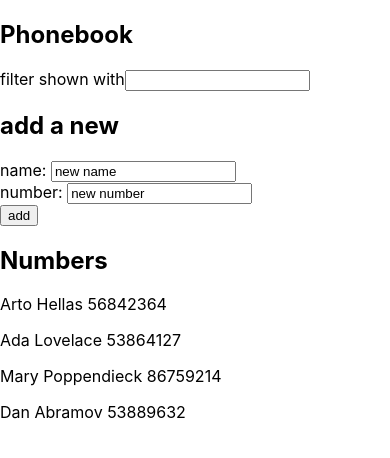
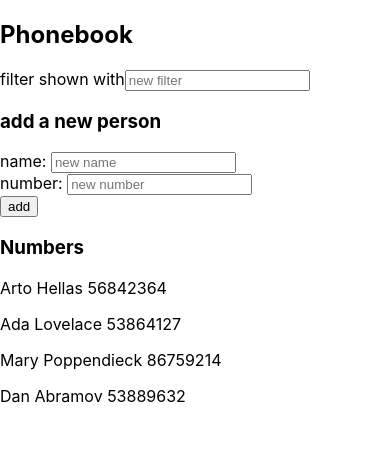
Before and after one commit to KevinPolanco/FullStackOpenReact, a React (Create React App) app in the folder part2/phonebook/: page / in a window 390 px wide. Shown: the top 458 px of the page. Built offline with nearby package versions, Linux system fonts and the light colour scheme.

Commit message:
2.10:phonebook steap 5

```diff
--- a/part2/phonebook/src/App.js
+++ b/part2/phonebook/src/App.js
@@ -1,5 +1,7 @@
 import React, { useState } from 'react'
-import Numbers from './components/Numbers'
+import Filter from './components/Filter'
+import PersonForm from './components/PersonForm'
+import Persons  from './components/Persons '
 
 const App = () => {
   const [ persons, setPersons ] = useState([
@@ -9,8 +11,8 @@ const App = () => {
     { name: 'Dan Abramov', number: 53889632, id: 4 },
   ])
 
-  const [ newName, setNewName ] = useState('new name')
-  const [ newNumber, setNewNumber ] = useState('new number')
+  const [ newName, setNewName ] = useState('')
+  const [ newNumber, setNewNumber ] = useState('')
   const [ newFilter, setNewFilter ] = useState('')
 
   const addNumber = (event) => {
@@ -19,6 +21,8 @@ const App = () => {
     const allName = persons.map(peroson => peroson.name)
     const includesName = allName.includes(newName)
 
+    if(!newName) return alert(`name missing`)
+    if(!newNumber) return alert(`number missing`)
     if(includesName) return alert(`${newName}  is already added to phonebook`)
     if(newNumber.length < 8) return alert(`the number must be 8 digits`)
 
@@ -46,18 +50,19 @@ const App = () => {
   return (
     <div>
       <h2>Phonebook</h2>
-      <div>filter shown with<input onChange={handleFilterChange}/></div>
+      <Filter handleFilterChange={handleFilterChange}/>
 
-      <h2>add a new</h2>
-      <form onSubmit={addNumber}>
-        <div>name: <input value={newName}  onChange={handleNameChange}/></div>
-        <div>number: <input value={newNumber} onChange={handleNumberChange}/></div>
-        <div>
-          <button type="submit">add</button>
-        </div>
-      </form>
-      <h2>Numbers</h2>
-      <Numbers persons={persons} newFilter={newFilter}/>
+      <h3>add a new person</h3>
+      <PersonForm
+        addNumber={addNumber}
+        newName={newName}
+        handleNameChange={handleNameChange}
+        newNumber={newNumber}
+        handleNumberChange={handleNumberChange}
+      />
+
+      <h3>Numbers</h3>
+      <Persons persons={persons} newFilter={newFilter}/>
     </div>
 
   )
--- /dev/null
+++ b/part2/phonebook/src/components/Filter.js
@@ -0,0 +1,13 @@
+const Filter = ({ handleFilterChange }) => {
+  return (
+    <div>
+      filter shown with
+      <input
+        placeholder="new filter"
+        onChange={handleFilterChange}
+      />
+    </div>
+  );
+};
+
+export default Filter;
--- /dev/null
+++ b/part2/phonebook/src/components/PersonForm.js
@@ -0,0 +1,15 @@
+const PersonForm = ({addNumber, newName, handleNameChange, newNumber, handleNumberChange}) => {
+  return (
+    <>
+      <form onSubmit={addNumber}>
+        <div>name: <input placeholder="new name" value={newName}  onChange={handleNameChange}/></div>
+        <div>number: <input placeholder="new number" value={newNumber} onChange={handleNumberChange}/></div>
+        <div>
+          <button type="submit">add</button>
+        </div>
+      </form>
+    </>
+  );
+};
+
+export default PersonForm;
--- a/part2/phonebook/src/components/Numbers.js
+++ b/part2/phonebook/src/components/Persons .js
@@ -1,4 +1,4 @@
-const Numbers = ( {persons, newFilter} ) => {
+const Persons  = ( {persons, newFilter} ) => {
     const filterPersons = persons.filter(person => person.name.toLowerCase().includes(newFilter))
 
     if(newFilter !== '' & filterPersons.length !== 0){
@@ -17,4 +17,4 @@ const Numbers = ( {persons, newFilter} ) => {
     )
 }
 
-export default Numbers
+export default Persons
```
